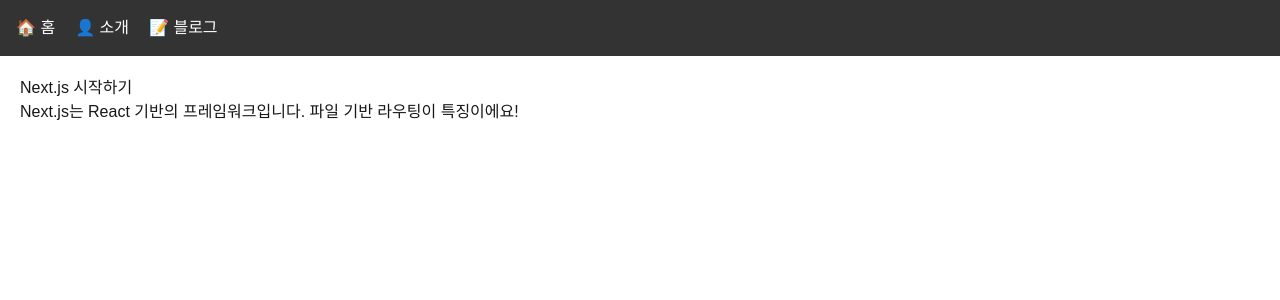
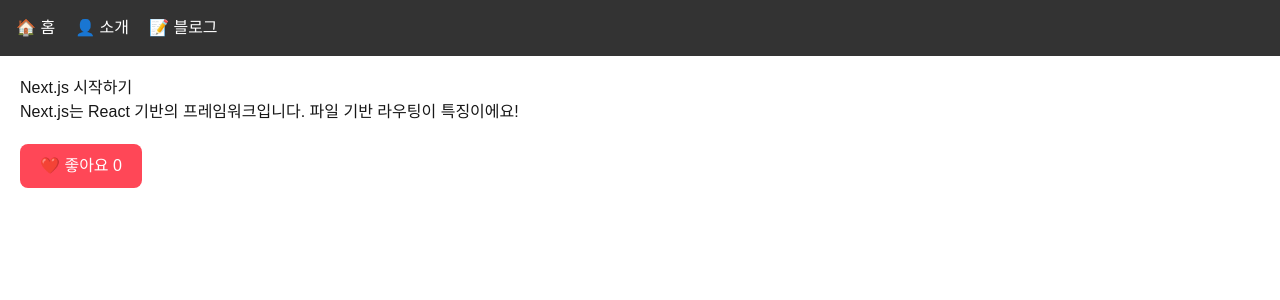
Before and after one commit to JiHwanLee-dev/my-blog, a Next.js app: page /blog/1 in a window 1280 px wide. Shown: the top 300 px of the page. Built offline with nearby package versions, Linux system fonts and the light colour scheme.

Commit message:
클라이언트, 서버 컴포넌트

```diff
--- a/app/blog/[id]/page.tsx
+++ b/app/blog/[id]/page.tsx
@@ -1,4 +1,5 @@
 import posts from '../../data/posts';
+import LikeButton from '../../component/LikeButton';
 
 // Next.js 15부터 params는 Promise로 바뀌었습니다.
 // 그래서 반드시 async 함수로 선언하고, await로 params를 받아야 합니다.
@@ -19,6 +20,7 @@
     <main style={{ padding: '20px' }}>
       <h1>{post.title}</h1>
       <p>{post.content}</p>
+      <LikeButton />  {/* 클라이언트 컴포넌트 */}
     </main>
   );
 }
--- /dev/null
+++ b/app/component/LikeButton.tsx
@@ -0,0 +1,25 @@
+'use client';  // ← 이 한 줄이 핵심!
+
+import { useState } from 'react';
+
+export default function LikeButton() {
+  const [likes, setLikes] = useState(0);
+
+  return (
+    <button
+      onClick={() => setLikes(likes + 1)}
+      style={{
+        marginTop: '20px',
+        padding: '10px 20px',
+        backgroundColor: '#ff4757',
+        color: 'white',
+        border: 'none',
+        borderRadius: '8px',
+        cursor: 'pointer',
+        fontSize: '16px'
+      }}
+    >
+      ❤️ 좋아요 {likes}
+    </button>
+  );
+}
```
